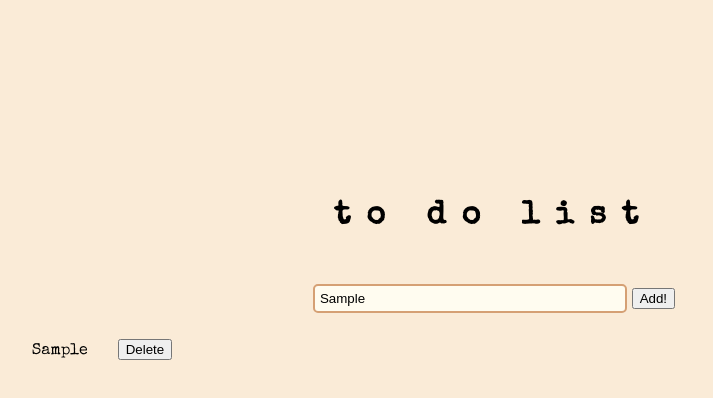
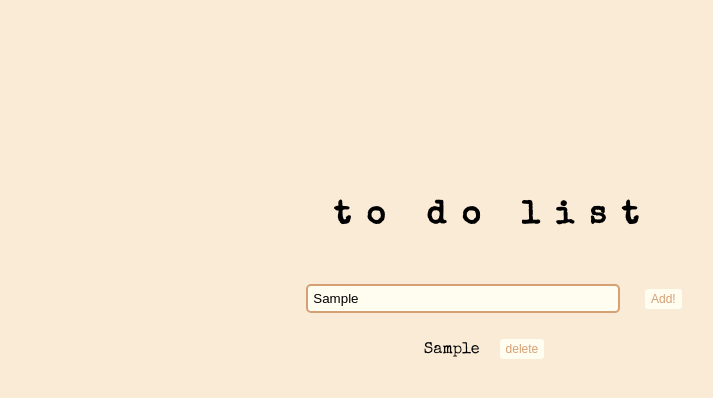
Before and after one commit to dama-p/U1-S3-L3, a plain HTML site: page index.html in a window 1280 px wide. Both pictures are taken after typing "Sample" into the empty fields and a click on the button "Add!". Shown: the whole page, without its empty margins (146-859 px from the left). Drawn offline with nearby package versions, Linux system fonts and the light colour scheme.

Commit message:
Fourth Commit

```diff
--- a/CSS/style.css
+++ b/CSS/style.css
@@ -22,9 +22,12 @@ h1 {
 }
 
 #taskList {
-    width: 400px;
     list-style: none;
     text-align: center;
+    display: inline-block;
+    margin-inline: auto;
+    padding-right: 60px;
+
 
 
 }
@@ -37,6 +40,14 @@ li {
     padding-block: 10px;
 }
 
-.delete {
-    margin-left: 30px;
+
+button {
+    margin-left: 20px;
+    background-color: rgb(255, 252, 240);
+    border: none;
+    font-size: 12px;
+    color: rgb(213, 160, 116);
+    padding-block: 3px;
+    border-radius: 3px;
+
 }
--- a/JS/index.js
+++ b/JS/index.js
@@ -13,13 +13,15 @@ function addTask() {
     const li = document.createElement("li");
     taskList.appendChild(li);
     li.innerText = taskText;
+    li.style = "cursor: pointer";
 
     li.onclick = function () {
         li.classList.toggle("strike")
+
     }
 
     const deleteBtn = document.createElement("button");
-    deleteBtn.textContent = "Delete";
+    deleteBtn.textContent = "delete";
     deleteBtn.addEventListener("click", deleteTask);
     li.appendChild(deleteBtn);
     deleteBtn.classList.add("delete")
```
